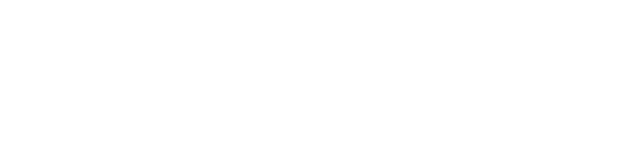
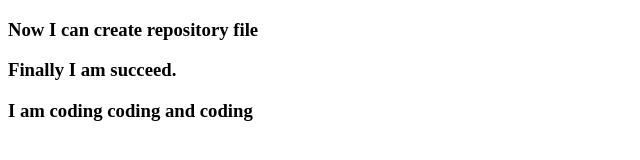
Before and after one commit to dinislamweb/real, a plain HTML site: page index.html in a window 1280 px wide. Shown: the whole page, without its empty margins (0-640 px from the left). Drawn offline with Linux system fonts and the light colour scheme.

Commit message:
added header

```diff
--- a/index.html
+++ b/index.html
@@ -7,6 +7,8 @@
     <title>my real repo</title>
 </head>
 <body>
-
+    <h3>Now I can create repository file</h3>
+    <h3>Finally I am succeed.</h3>
+    <h3>I am coding coding and coding</h3>
 </body>
 </html>
```
